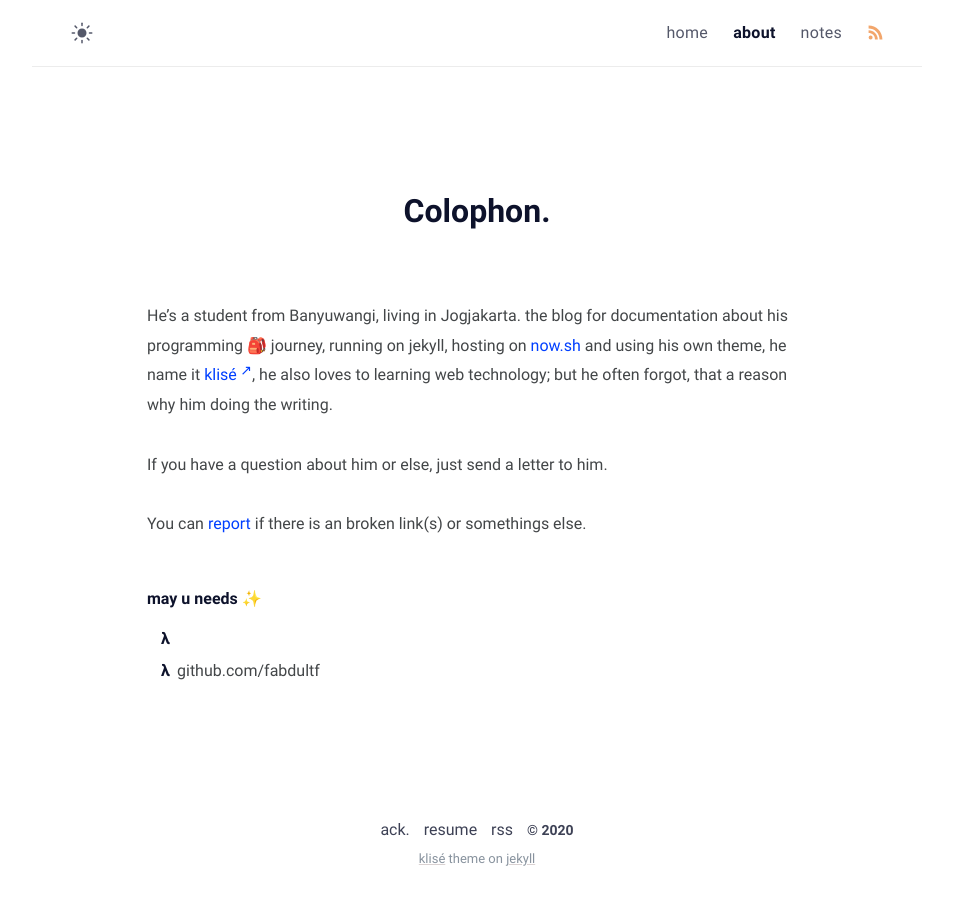
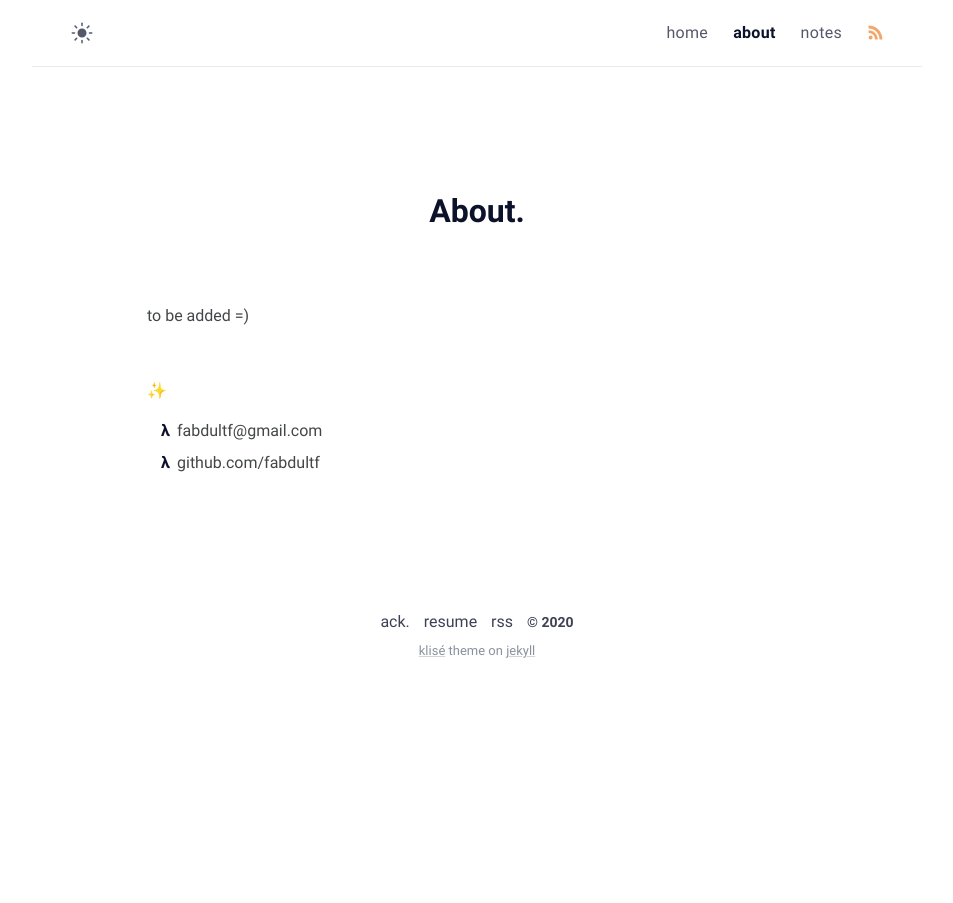
Before and after one commit to fabdultf/fabdultf.github.io, a Jekyll site: the page built from about.md, in a window 1280 px wide. Shown: the whole page, without its empty margins (163-1116 px from the left). Built offline with Jekyll 4.4.1, drawn with Linux system fonts in a browser that asks for light colours.

Commit message:
minor updates

```diff
--- a/_config.yml
+++ b/_config.yml
@@ -12,7 +12,7 @@
   #bio: >-
   #  The minimalist Jekyll theme, light and dark mode support, for running a personal site and blog,
   username: fabdultf
-  #email: your-email@email.com
+  email: fabdultf@gmail.com
   avatar: /assets/img/avatar.jpg
 
 # Url settings
--- a/about.md
+++ b/about.md
@@ -1,18 +1,14 @@
 ---
-title: Colophon
+title: About
 permalink: /about/
 layout: page
-excerpt: Hello peeps, I'm student of computer science from Banyuwangi, living in Jogjakarta. This blog for documentation about my programming journey, running on jekyll, hosting on netlify and using my own simple theme.
+excerpt: To be added =)
 comments: false
 ---
 
-He's a student from Banyuwangi, living in Jogjakarta. the blog for documentation about his programming 🎒 journey, running on jekyll, hosting on [now.sh](http://now.sh) and using his own theme, he name it <a href="https://github.com/piharpi/jekyll-klise" target="_blank" rel="noopener">klisé</a>, he also loves to learning web technology; but he often forgot, that a reason why him doing the writing.
+to be added =)
 
-If you have a question about him or else, just send a letter to him.
-
-You can [report](http://github.com/piharpi/jekyll-klise/issues/new) if there is an broken link(s) or somethings else.
-
-##### may u needs ✨
+#####  ✨
 
 - {{ site.author.email }}
 - github.com/{{ site.author.username }}
```
Also changed, not shown: 2 other files.
